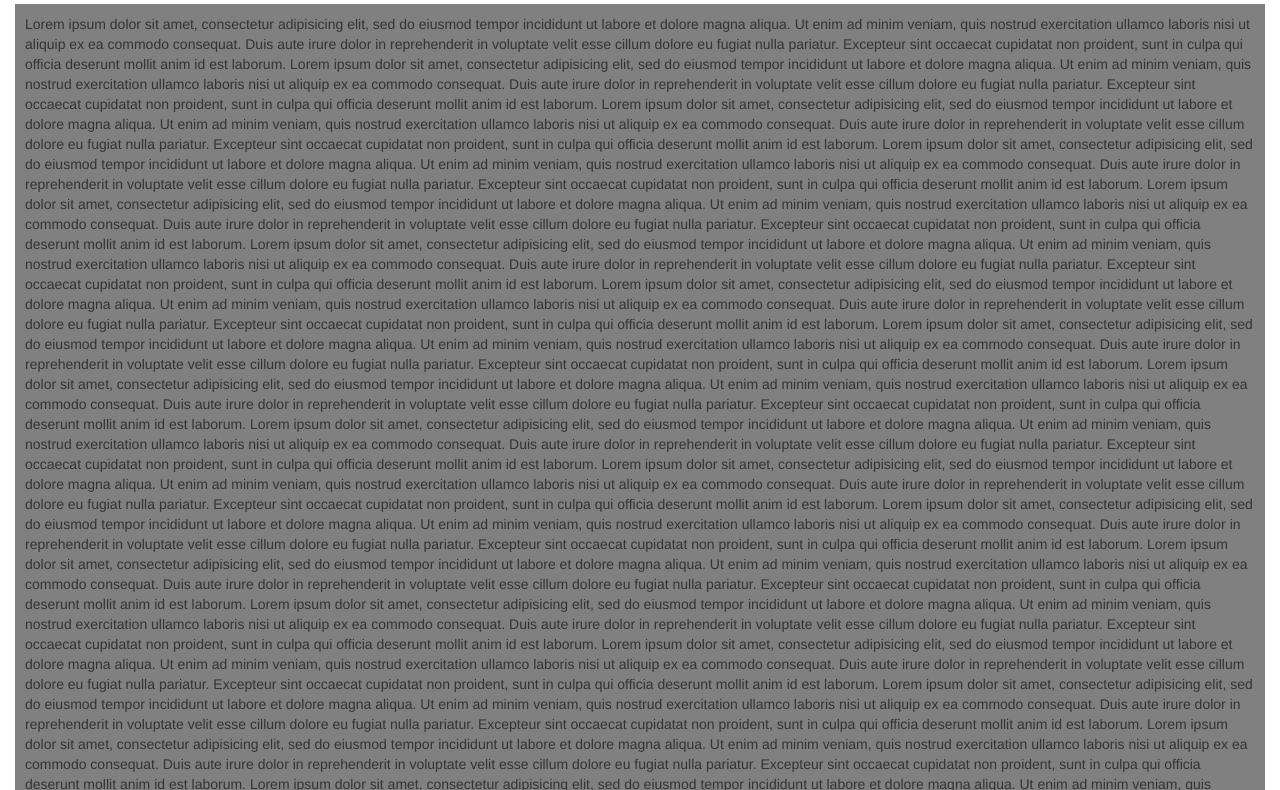
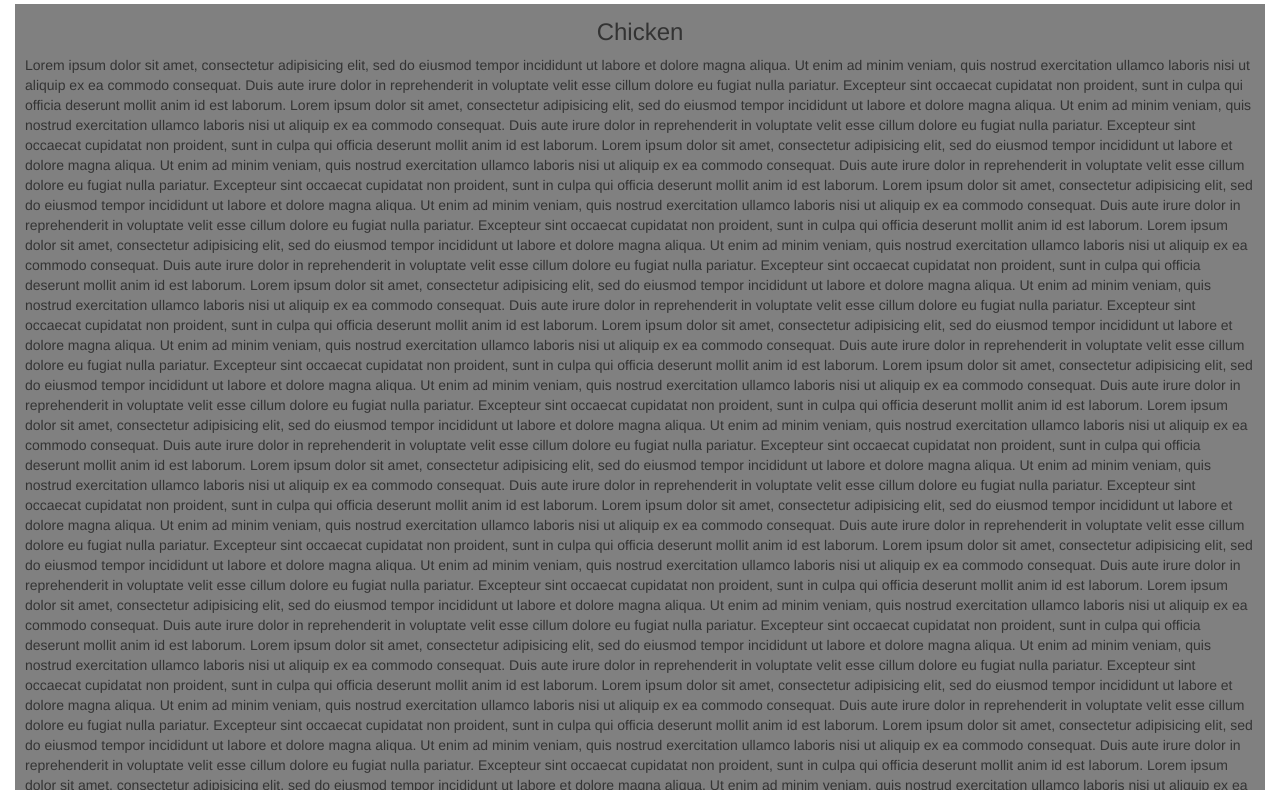
Before and after one commit to KH8/coursera-fullstack, a plain HTML site: page module3-solution/index.html in a window 1280 px wide. Shown: the part 133-923 px from the top of the page. Drawn offline with Linux system fonts and the light colour scheme.

Commit message:
Module3: guick fix.

```diff
--- a/module3-solution/css/styles.css
+++ b/module3-solution/css/styles.css
@@ -10,3 +10,7 @@
 .container-fluid h1 {
 	margin: 5px 0 20px 0;
 }
+
+.container-fluid h3 {
+	margin: 5px 0 10px 0;
+}
--- a/module3-solution/index.html
+++ b/module3-solution/index.html
@@ -42,6 +42,7 @@
 		<div class="row">
 			<div class="col-xs-12">
 				<section>
+					<h3 class="text-center">Chicken</h3>
 					Lorem ipsum dolor sit amet, consectetur adipisicing elit, sed do eiusmod
 					tempor incididunt ut labore et dolore magna aliqua. Ut enim ad minim veniam,
 					quis nostrud exercitation ullamco laboris nisi ut aliquip ex ea commodo
```
